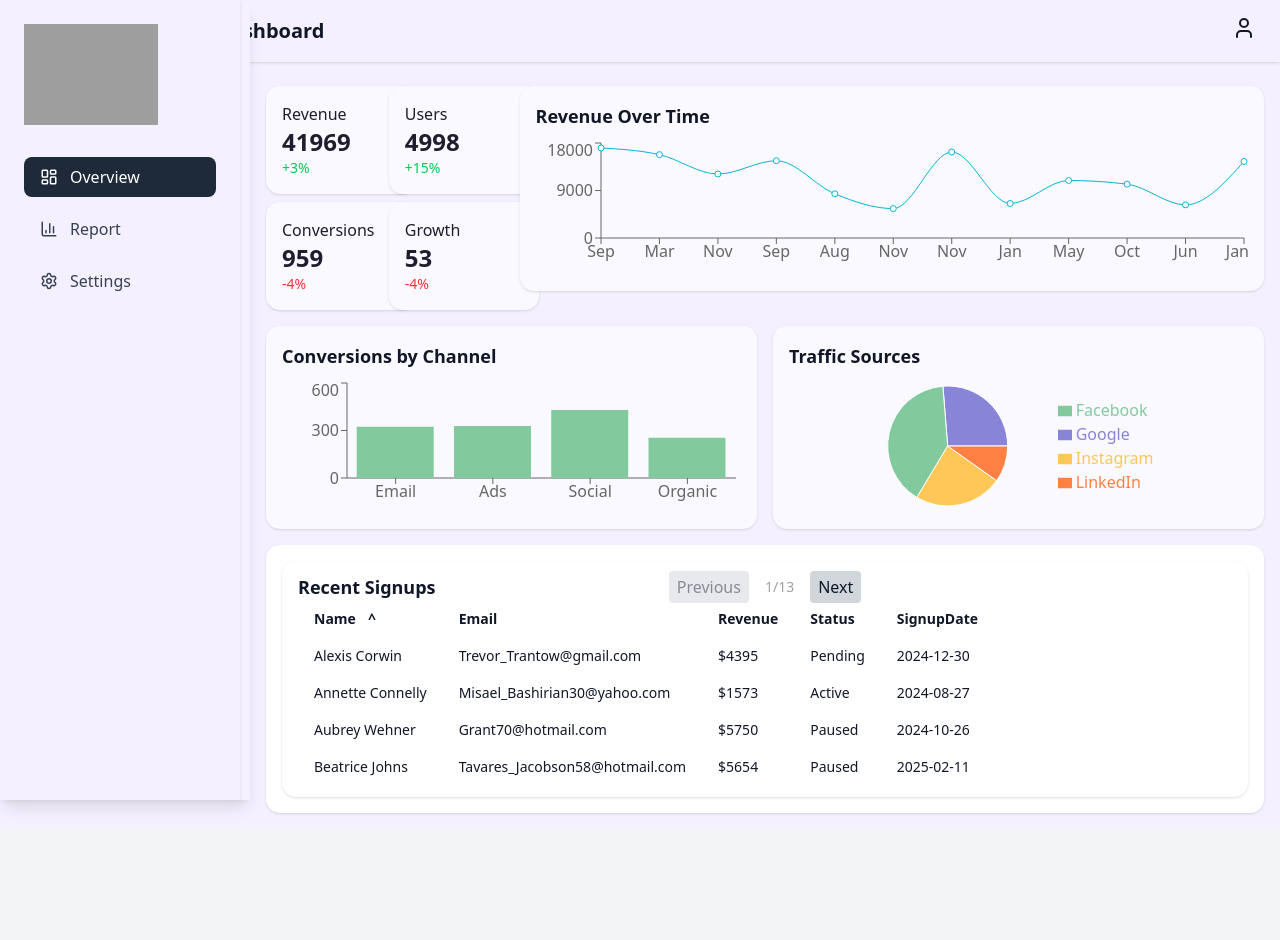
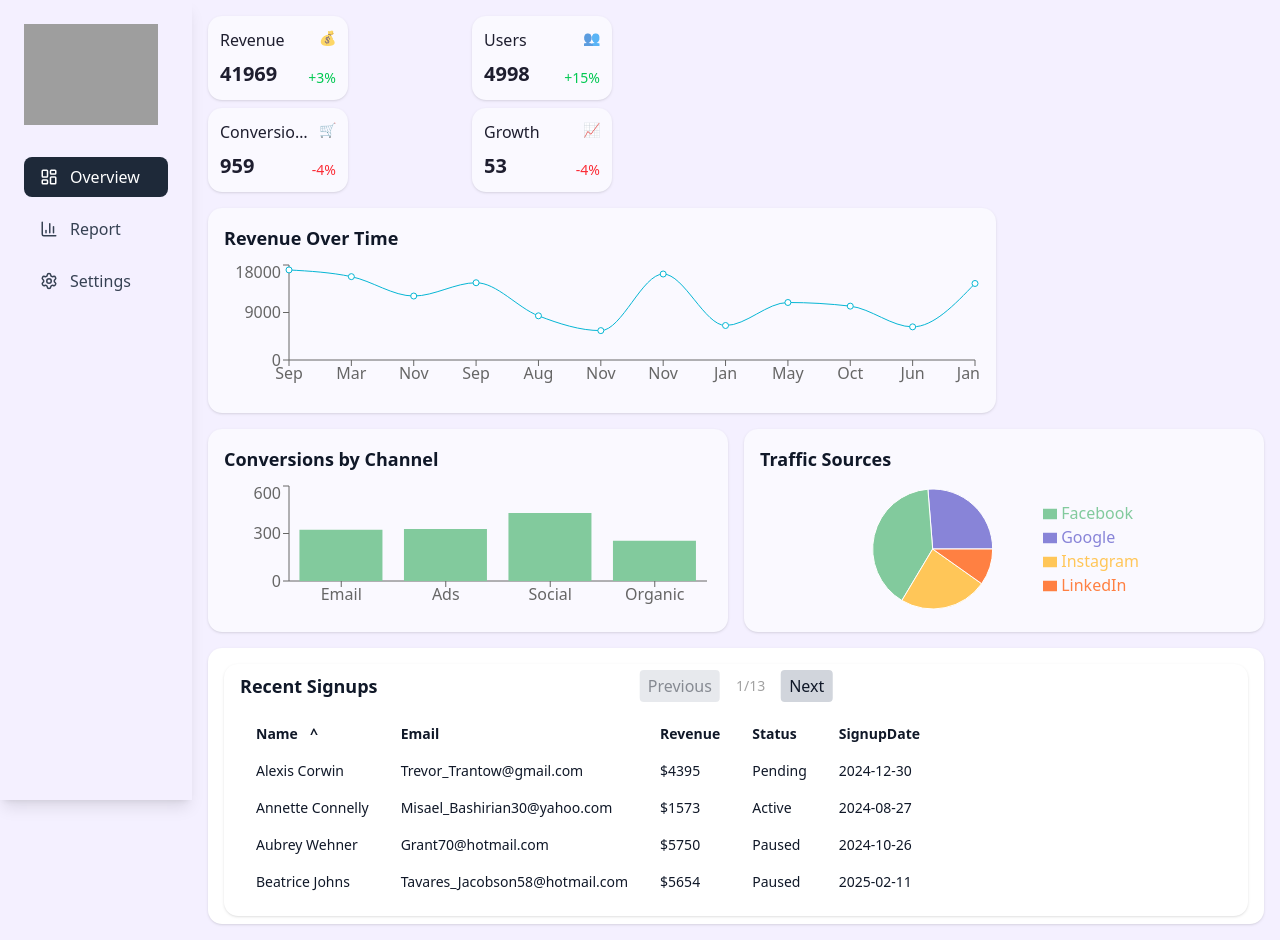
Before and after one commit to DagiH22/adMyBrand-marketing-insights, a Next.js app: page /dashboard/overview in a window 1280 px wide. Before the commit the page ends 829 px from the top, so only its background shows below. Built offline with nearby package versions, Linux system fonts and the light colour scheme; grey boxes are pictures that could not be loaded.

Commit message:
responsive overview page

```diff
--- a/app/dashboard/overview/page.tsx
+++ b/app/dashboard/overview/page.tsx
@@ -15,25 +15,25 @@ export default function DashboardPage() {
   return (
     <div className="flex flex-col min-h-screen bg-[#F4F0FF]">
       {/* Navbar only for desktop */}
-      <div className="w-[85%] bg-[#F4F0FF] absolute right-0 max-md:hidden">
+      <div className="w-[85%] hidden  max-xl:w-[77%] max-lg:w-[70%] bg-[#F4F0FF] absolute right-0 max-md:hidden">
         <Navbar />
       </div>
 
-      <div className="flex flex-1 overflow-hidden flex-col md:flex-row ">
+      <div className="flex flex-1 overflow-hidden flex-col md:flex-row  ">
         {/* Sidebar */}
-        <aside className="sticky top-0 max-md:static md:h-screen overflow-y-auto bg-[#F4F0FF] w-full md:w-[250px] shadow-lg z-30">
+        <aside className="sticky top-0  max-md:static md:h-screen overflow-y-auto bg-[#F4F0FF] w-[15%] max-lg:w-[30%] max-xl:w-[23%] max-md:w-[100%] shadow-lg z-30">
           <Sidebar />
         </aside>
 
         {/* Main content */}
-        <main className="flex-1 p-4 bg-[#F4F0FF] overflow-y-auto md:mt-[70px] md:mt-0 max-md:p-2 ">
+        <main className="flex-1 p-4 bg-[#F4F0FF] overflow-y-auto md:mt-[0px] max-md:p-2 max-fold:bg-red-500">
           {/* KPI + Line Chart */}
-          <div className="grid grid-cols-1 lg:grid-cols-4 gap-4 mb-4">
+          <div className="grid lg:grid-cols-4 max-lg:grid-cols-1  max-2xl:grid-cols-5 gap-4 mb-4 w-full ">
             {/* KPI Cards */}
-            <div className="grid grid-cols-1 sm:grid-cols-2 gap-2 max-md:grid-cols-2 max-md:w-fit max-md:gap-4 max-md:mt-2 max-md:justify-center max-md:mx-auto">
+            <div className="grid grid-cols-1 sm:grid-cols-2 gap-2 max-md:grid-cols-2 max-2xl:col-span-2 max-md:w-fit max-md:gap-4 max-md:mt-2">
               {metrics.map((metrics) => (
                 <MetricCard
-                  className="h-fit max-md:h-[100px] "
+                  className="h-fit max-md:h-[100px]"
                   key={metrics.title}
                   title={metrics.title}
                   value={metrics.value}
@@ -44,7 +44,7 @@ export default function DashboardPage() {
             </div>
 
             {/* Line Chart */}
-            <div className="w-full col-span-3 h-fit max-md:p-0">
+            <div className="max-lg:w-full max-2xl:w-full max-2xl:col-span-3 col-span-3 h-fit max-md:p-0">
               <Chart
                 title="Revenue Over Time"
                 type="line"
@@ -75,7 +75,7 @@ export default function DashboardPage() {
           </div>
 
           {/* Data Table */}
-          <div className="bg-white p-4 rounded-xl shadow max-md:relative max-md:h-[360px] max-md:p-2 max-md:pt-10">
+          <div className="bg-white p-4 pb-2 rounded-xl shadow max-md:relative max-md:h-[360px] max-md:p-2 max-md:pt-10">
             <DataTable data={tableData} page={4} />
           </div>
         </main>
--- a/app/dashboard/report/page.tsx
+++ b/app/dashboard/report/page.tsx
@@ -69,7 +69,7 @@ export default function ReportsPage() {
       {/* Main Content Area */}
       <div className="flex flex-col flex-1 overflow-hidden">
         {/* Sticky Navbar */}
-        <header className="sticky top-0 z-20 bg-[#F4F0FF] shadow-sm">
+        <header className=" hidden sticky top-0 z-20 bg-[#F4F0FF] shadow-sm">
           <Navbar />
         </header>
 
--- a/app/dashboard/settings/page.tsx
+++ b/app/dashboard/settings/page.tsx
@@ -47,7 +47,7 @@ export default function SettingsPage() {
         <Sidebar />
       </aside>
       <div className="flex-1 bg-[#F4F0FF]">
-        <Navbar />
+
 
         <div className="p-6 space-y-6 ">
           <div className="flex justify-between items-start w-[40%]">
--- a/components/DataTable.tsx
+++ b/components/DataTable.tsx
@@ -62,13 +62,13 @@ export default function DataTable({ data , page }: TableProps) {
   // }
 
   return (
-    <div className="overflow-x-auto bg-white p-3 px-4 rounded-xl shadow max-md:h-[100%] ">
+    <div className="overflow-x-auto bg-white pt-2 pb-0 mb-0 px-4 rounded-xl shadow max-md:h-[100%] ">
       <div className="flex items-center justify-between relative w-full max-md:static max-md:gap-5">
   {/* Heading - stick to left */}
         <h2 className="text-lg font-semibold w-fit max-md:text-xl">Recent Signups</h2>
 
   {/* Spacer to push the next div to center */}
-      <div className="flex-1 flex justify-center absolute md:inset-0 max-md:top-2 max-md:left-1/2 max-md:transform max-md:-translate-x-1/2 max-md: max-md:h-fit max-md:w-fit">
+      <div className="flex-1 flex justify-between absolute  left-1/2 max-lg:left-2/3 transform -translate-x-1/2 max-md:top-2 max-md:left-1/2 max-md:transform max-md:-translate-x-1/2 max-md: max-md:h-fit max-md:w-fit">
         <div className="flex items-center gap-4 max-md:text-xs">
               <button
                 onClick={() => setCurrentPage((p) => Math.max(p - 1, 1))}
@@ -94,7 +94,7 @@ export default function DataTable({ data , page }: TableProps) {
 </div>
 
 
-      <table className="min-w-fit text-sm text-left py-1  bg-black-500 max-md:text-xs">
+      <table className="min-w-fit text-sm text-left py-1 my-4  bg-black-500 max-md:text-xs">
       <thead>
   <tr>
     {["name", "email", "revenue", "status", "signupDate"].map((key) => (
@@ -103,7 +103,7 @@ export default function DataTable({ data , page }: TableProps) {
         className="px-4 py-2 cursor-pointer select-none text-left "
         onClick={() => handleSort(key as SortKey)}
       >
-        <div className="flex items-center gap-3 capitalize">
+        <div className="flex items-center  gap-3 capitalize">
           {key}
           {sortKey === key && (
             <span className="text-sm">
@@ -117,7 +117,7 @@ export default function DataTable({ data , page }: TableProps) {
 </thead>
         <tbody>
           {paginatedData.map((row) => (
-            <tr key={row.id} className="border-t hover:bg-[#f0ebff] transition-colors ">
+            <tr key={row.id} className="border-t hover:bg-[#f0ebff] transition-colors  ">
               <td className="px-4 py-2">{row.name}</td>
               <td className="px-4 py-2">{row.email}</td>
               <td className="px-4 py-2">{row.revenue}</td>
--- a/components/MetricCard.tsx
+++ b/components/MetricCard.tsx
@@ -1,26 +1,49 @@
 import * as React from "react";
 interface MetricCardProps {
-    title: string
-    value: number | string
-    change: number
-    icon: string
-    className?: string
+  title: string;
+  value: number | string;
+  change: number;
+  icon: string;
+  className?: string;
 }
 
 export default function MetricCard({ title, value, change, icon }: MetricCardProps) {
-    console.log('Rendering MetricCard:', { title, value, change, icon });
   return (
-      <div className="p-4 rounded-xl shadow bg-[#FAF9FF] md:min-h-fit h-[100px] md:min-w-[150px] md:w-fit
-  transition-transform duration-300 ease-in-out hover:scale-[1.03] hover:shadow-lg max-md:w-[110px]">
+    <div
+      className={`
+        p-3 rounded-xl shadow bg-[#FAF9FF]
+        flex flex-col justify-between gap-1
+        h-[88px] md:h-[84px]
+        /* make cards narrower between 768px and 1023px */
+        md:w-[140px] md:max-w-[140px] md:min-w-0
+        /* larger screens revert to natural width */
+        lg:w-[150px]
+        max-2xl:w-[280px]
+        max-xl:
+        /* keep your phone rules untouched */
+        max-md:w-[150px] max-xs:w-[110px]
+        transition-transform duration-300 ease-in-out
+        hover:scale-[1.03] hover:shadow-lg
+      `}
+    >
+      <div className="flex items-start justify-between w-full">
+        <div className="text-[#1E1E2F] truncate md:text-sm lg:text-base">
+          {title}
+        </div>
+        {/* optional small icon spot (won't overflow) */}
+        <div className="ml-2 text-sm opacity-70">{icon}</div>
+      </div>
 
-  <div className="text-[#1E1E2F] max-md:text-sm">{title}</div>
-  <div className="text-2xl max-md:text-xl text-[#1E1E2F] font-bold">{value}</div>
-  <div className={`text-sm max-md:text-xs ${change >= 0 ? 'text-green-500' : 'text-red-500'}`}>
+      <div className="flex items-end justify-between w-full">
+        <div className="text-2xl md:text-xl lg:text-xl 2xl:text-2xl text-[#1E1E2F] font-bold truncate">
+          {value}
+        </div>
+
+        <div className={`text-sm md:text-xs lg:text-sm  ${change >= 0 ? 'text-green-500' : 'text-red-500'}`}>
           {change >= 0 ? '+' : ''}
           {change}%
         </div>
       </div>
-
-
-    )
+    </div>
+  );
 }
--- a/components/Sidebar.tsx
+++ b/components/Sidebar.tsx
@@ -25,7 +25,7 @@ export default function Sidebar() {
   const [isOpen, setIsOpen] = useState(false)
 
   return (
-    <aside className="h-full w-60 shadow p-6 flex flex-col bg-[#F4F0FF] max-md:w-full max-md:p-3 max-md:static">
+    <aside className="h-full max-xl:w-60 xl:w-[100%] shadow p-6 flex flex-col bg-[#F4F0FF] max-md:w-full max-md:p-3 max-md:static">
       {/* Logo & Hamburger */}
       <div className="flex items-center justify-between max-md:w-full">
         <a href="https://us.admybrand.com/" target='_blank'>
@@ -53,7 +53,7 @@ export default function Sidebar() {
           "mt-8 space-y-3 md:space-y-3",
           "md:block", // always show on desktop
           isOpen ? "block max-md:mt-4" : "hidden md:block", // toggle on mobile
-          "max-md:flex max-md:flex-col max-md:gap-2 max-md:bg-white max-md:rounded-lg max-md:shadow-lg max-md:p-3 max-md:text-sm max-md:w-fit max-md:absolute max-md:top-11 max-md:right-2 max-md:m-0 max-md:z-50 max-md:bg-[ rgba(255, 255, 255)] max-md:text-black"
+          "w-[40] max-md:flex max-md:flex-col max-md:gap-2 max-md:bg-white max-md:rounded-lg max-md:shadow-lg max-md:p-3 max-md:text-sm  max-md:absolute max-md:top-11 max-md:right-2 max-md:m-0 max-md:z-50 max-md:bg-[ rgba(255, 255, 255)] max-md:text-black"
         )}
       >
         {navItems.map(({ name, href, icon: Icon }) => (
--- a/tailwind.config.js
+++ b/tailwind.config.js
@@ -8,6 +8,10 @@ module.exports = {
       extend: {
         fontFamily: {
           sans: ['var(--font-inter)', 'sans-serif'], // Inter from next/font
+        },
+        screens:{
+          xs:'281px',
+          'max-xs':{max:'281px'}
         },
         colors: {
           light: {
```
Lines whose indentation alone changed are shown as unchanged.
